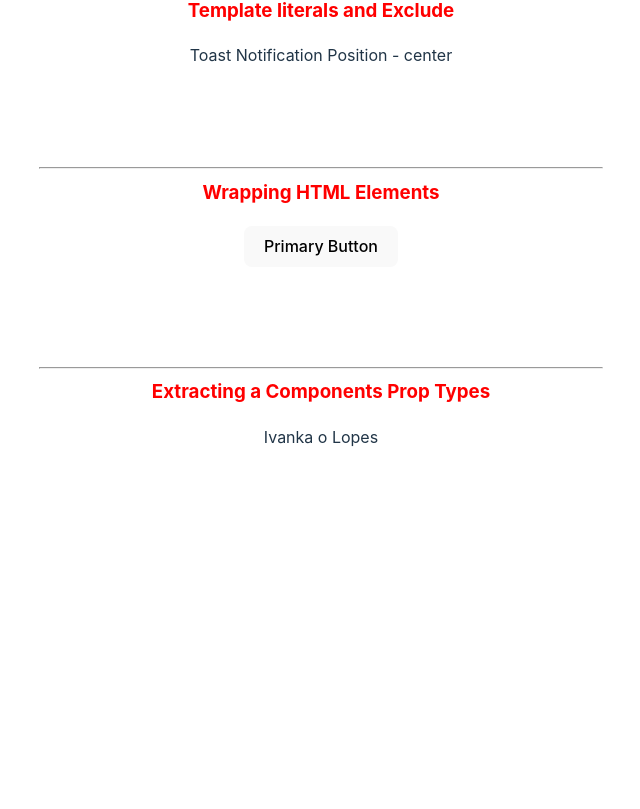
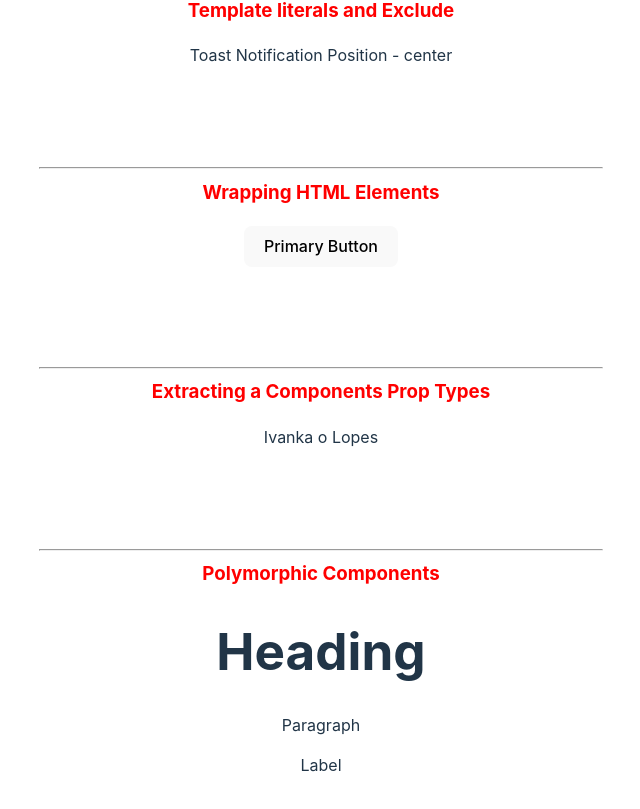
Before and after one commit to ivolopes-developer/react-typesscript-learning, a React (Vite) app in the folder my-react-ts-app/: page / in a window 1280 px wide. Shown: the part 2840-3649 px from the top of the page, without its empty margins (319-959 px from the left). Before the commit the page ends 3321 px from the top, so only its background shows below. Built offline with nearby package versions, Linux system fonts and the light colour scheme.

Commit message:
Polymorphic Components

```diff
--- a/my-react-ts-app/src/App.tsx
+++ b/my-react-ts-app/src/App.tsx
@@ -22,6 +22,7 @@
 import { Toast } from "./components/templateliterals/Toast";
 import { CustomButton } from "./components/html/Button";
 import { CustomComponent } from "./components/html/CustomComponent";
+import { Text } from "./components/polymorphic/text";
 
 function App() {
 	const personName = {
@@ -155,6 +156,20 @@
 				name='Ivanka o Lopes'
 				isLoggedIn={true}
 			></CustomComponent>
+
+			<h3 className='videoTopic'>
+				<hr />
+				Polymorphic Components
+			</h3>
+			<Text as='h1' size='lg'>
+				Heading
+			</Text>
+			<Text as='p' size='md'>
+				Paragraph
+			</Text>
+			<Text as='label' htmlFor='someId' size='lg' color='secondary'>
+				Label
+			</Text>
 		</>
 	);
 }
--- a/my-react-ts-app/src/components/polymorphic/text.tsx
+++ b/my-react-ts-app/src/components/polymorphic/text.tsx
@@ -0,0 +1,23 @@
+import React from "react";
+
+type TextOwnProps<E extends React.ElementType> = {
+	size?: "sm" | "md" | "lg";
+	color?: "primary" | "secondary";
+	as?: E;
+	children: React.ReactNode;
+};
+
+type TextProps<E extends React.ElementType> = TextOwnProps<E> &
+	Omit<React.ComponentProps<E>, keyof TextOwnProps<E>>;
+
+export const Text = <E extends React.ElementType = "div">({
+	size,
+	color,
+	children,
+	as,
+}: TextProps<E>) => {
+	const Component = as || "div";
+	return (
+		<Component className={`class-with-${size}-${color}`}>{children}</Component>
+	);
+};
```
